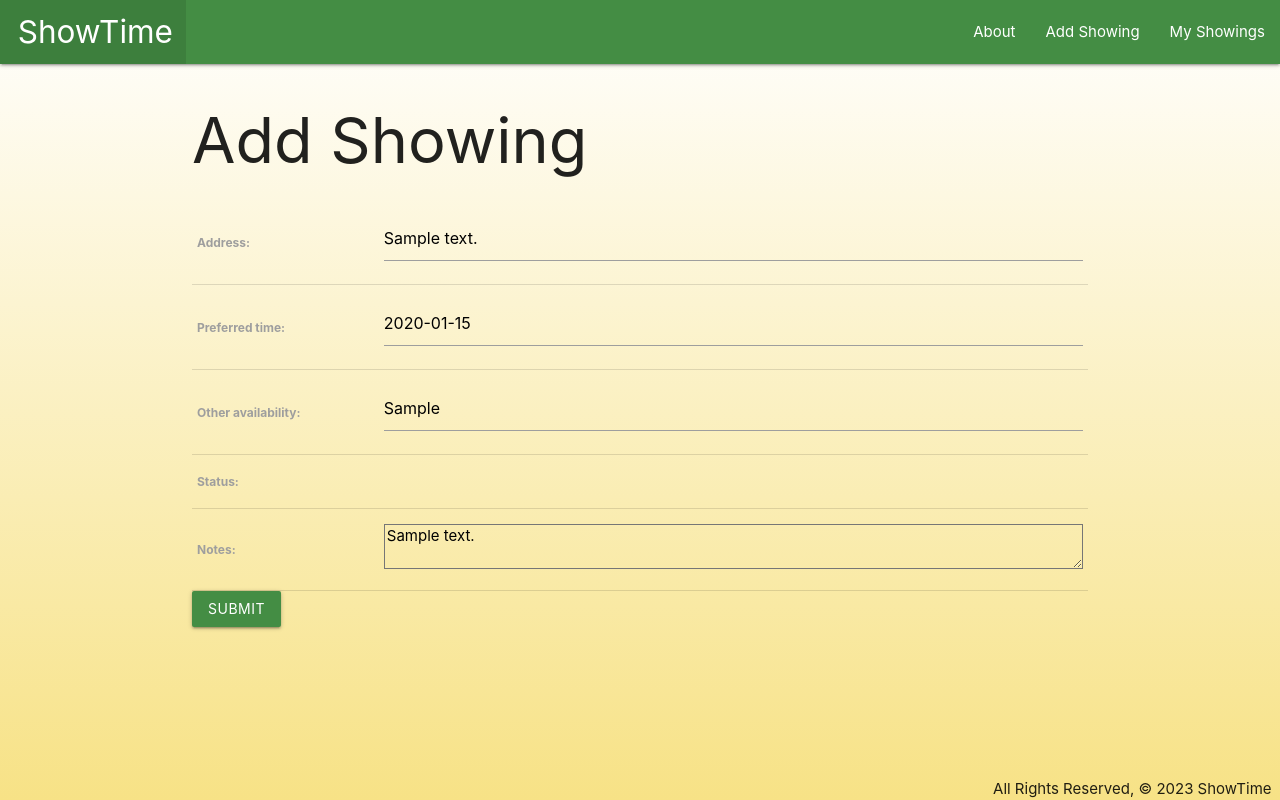
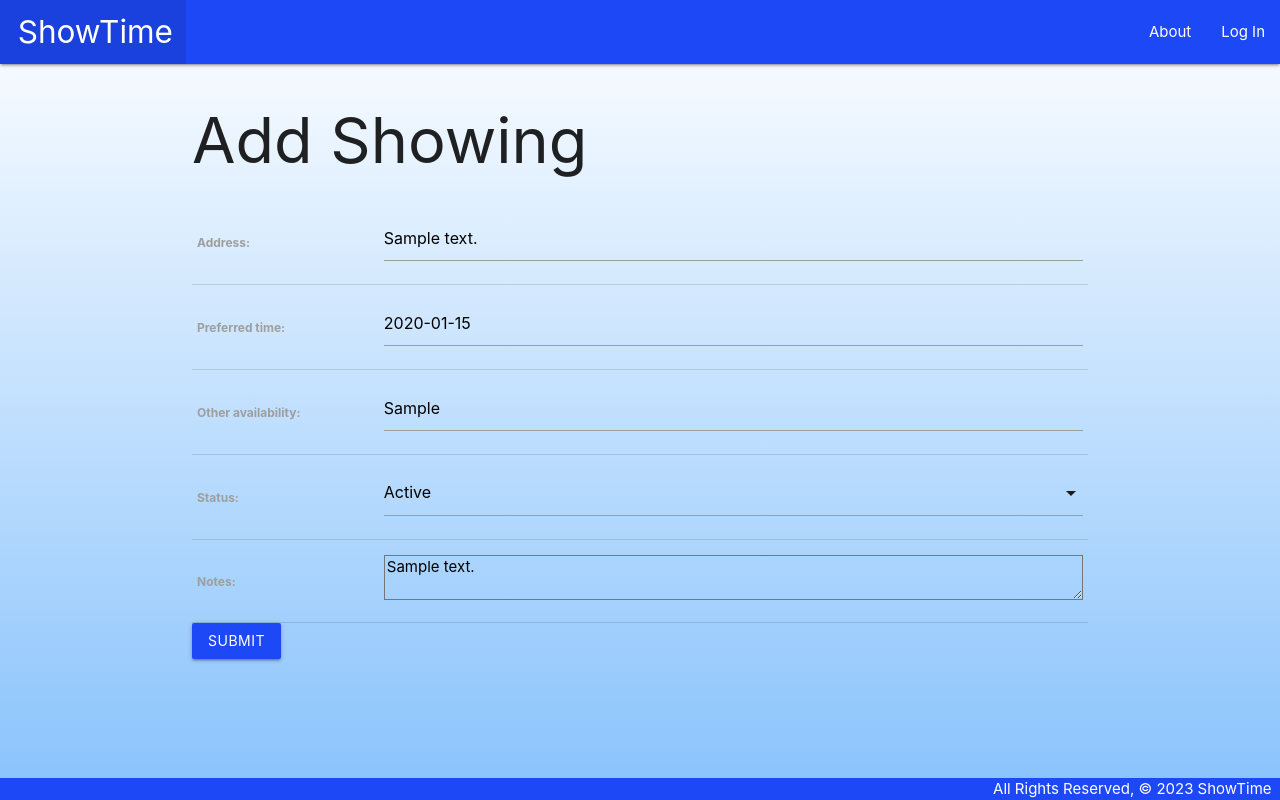
Before and after one commit to Justin-Guimond/showtime, a Django app: page /showings/1/update/ in a window 1280 px wide. Run offline with Django 4.2, Linux system fonts and the light colour scheme; tables that the repository leaves empty hold one stand-in row (values such as "Sample post").

Commit message:
Commit 11 - fixed status dropdown formatting and removed user from form

```diff
--- a/main_app/models.py
+++ b/main_app/models.py
@@ -1,13 +1,14 @@
 from django.db import models
 from django.urls import reverse
-
+from django.contrib.auth.models import User
+from django.utils.translation import gettext_lazy as _
 
 # Create your models here.
 class StatusChoices(models.TextChoices):
-    active = 'active'
-    contingent = 'contingent'
-    under_contract = 'under contract'
-    pending = 'pending'
+    active = 'active', _('Active')
+    contingent = 'contingent', _('Contingent')
+    under_contract = 'under contract', _('Under Contract')
+    pending = 'pending', _('Pending')
 
 class Showing(models.Model):
     address = models.CharField(max_length=100)
@@ -15,6 +16,8 @@
     other_availability = models.CharField(max_length=100)
     status = models.CharField(max_length=15, choices=StatusChoices.choices)
     notes = models.TextField()
+        # add user_id FK column
+    user = models.ForeignKey(User, on_delete=models.CASCADE)
 
 # review code below
     def __str__(self):
--- a/main_app/static/css/style.css
+++ b/main_app/static/css/style.css
@@ -2,7 +2,7 @@
     display: flex;
     min-height: 100vh;
     flex-direction: column;
-    background: linear-gradient(to bottom, white, rgb(247, 226, 134))
+    background: linear-gradient(to bottom, white, rgb(135, 194, 252))
   }
 
   main {
@@ -15,15 +15,15 @@
   }
 
   nav, #footer, .btn, .datepicker-date-display, .datepicker-table td.is-selected {
-    background-color: rgb(68, 141, 68);
+    background-color: rgb(29, 72, 246);
   }
 
   .green {
-    color: rgb(68, 141, 68);
+    color: rgb(29, 72, 246);
   }
 
   .datepicker-cancel, .datepicker-done {
-    color: rgb(68, 141, 68);
+    color: rgb(29, 72, 246);
   }
 
   nav .brand-logo.left {
@@ -31,7 +31,7 @@
   }
 
   .card .card-action a:not(.btn):not(.btn-large):not(.btn-small):not(.btn-large):not(.btn-floating) {
-    color: rgb(68, 141, 68);
+    color: rgb(29, 72, 246);
   }
 
   img {
--- a/main_app/templates/base.html
+++ b/main_app/templates/base.html
@@ -20,10 +20,13 @@
           </ul>
           <ul class="right">
             <li><a href="{% url 'about' %}">About</a></li>
+            {% if user.is_authenticated %}
               <li><a href="{% url 'showings_create' %}">Add Showing</a></li>
               <li><a href="{% url 'index' %}">My Showings</a></li>
-
-
+              <li><a href="{% url 'logout' %}">Log Out</a></li>
+              {% else %}
+              <li><a href="{% url 'login' %}">Log In</a></li>
+              {% endif %}
           </ul>
         </div>
       </nav>
@@ -32,7 +35,7 @@
         {% block content %}
         {% endblock %}
     </main>
-    <footer>
+    <footer class="page-footer" id="footer">
         <div class="right">All Rights Reserved, &copy; 2023 ShowTime &nbsp;</div>
     </footer>
 </body>
--- a/main_app/templates/main_app/showing_form.html
+++ b/main_app/templates/main_app/showing_form.html
@@ -11,4 +11,9 @@
     <input type="submit" value="Submit" class="btn btn-primary">
 </form>
 
+<script>
+const selectEl = document.getElementById('id_status');
+M.FormSelect.init(selectEl);
+</script>
+
 {% endblock %}
--- a/main_app/templates/showings/index.html
+++ b/main_app/templates/showings/index.html
@@ -5,7 +5,7 @@
 {% if object %}
     <h1>Edit Showing</h1>
 {% else %}
-<h1>Showing List</h1>
+<h1>My Showings</h1>
 {% endif %}
 
 {% for showing in showings %}
--- a/main_app/views.py
+++ b/main_app/views.py
@@ -12,7 +12,8 @@
     return render(request, 'about.html')
 
 def showings_index(request):
-    showings = Showing.objects.all()
+    # showings = Showing.objects.all()
+    showings = Showing.objects.filter(user=request.user)
     return render(request, 'showings/index.html', {
         'showings' : showings
     })
@@ -25,7 +26,7 @@
 
 class ShowingCreate(CreateView):
     model = Showing
-    fields = '__all__'
+    fields = ['address', 'preferred_time', 'other_availability', 'status', 'notes']
 
     def form_valid(self, form):
         # self.request.user is the logged in user
@@ -34,7 +35,7 @@
 
 class ShowingUpdate(UpdateView):
     model = Showing
-    fields = '__all__'
+    fields = ['address', 'preferred_time', 'other_availability', 'status', 'notes']
 
 class ShowingDelete(DeleteView):
     model = Showing
--- a/showtime/settings.py
+++ b/showtime/settings.py
@@ -106,7 +106,7 @@
 
 LANGUAGE_CODE = 'en-us'
 
-TIME_ZONE = 'UTC'
+TIME_ZONE = 'America/New_York'
 
 USE_I18N = True
 
@@ -118,6 +118,10 @@
 
 STATIC_URL = 'static/'
 
+LOGIN_REDIRECT_URL = '/showings/'
+LOGOUT_REDIRECT_URL = '/'
+
+
 # Default primary key field type
 # https://docs.djangoproject.com/en/4.2/ref/settings/#default-auto-field
 
--- a/showtime/urls.py
+++ b/showtime/urls.py
@@ -20,4 +20,6 @@
 urlpatterns = [
     path('admin/', admin.site.urls),
     path('', include('main_app.urls')),
+    path('accounts/', include('django.contrib.auth.urls')),
+
 ]
```
Also changed, not shown: main_app/templates/registration/login.html (+13 -0 lines), main_app/migrations/0002_showing_user.py (added), main_app/migrations/0003_alter_showing_status.py (added), main_app/migrations/0004_alter_showing_status.py (added).
